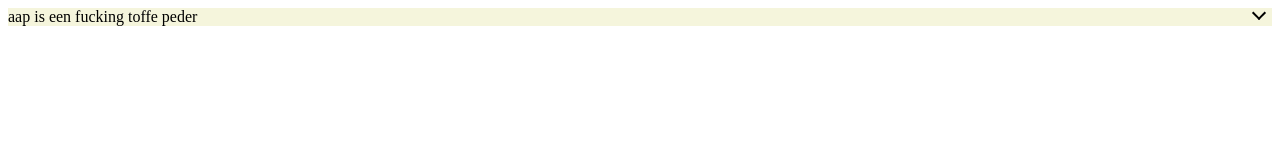
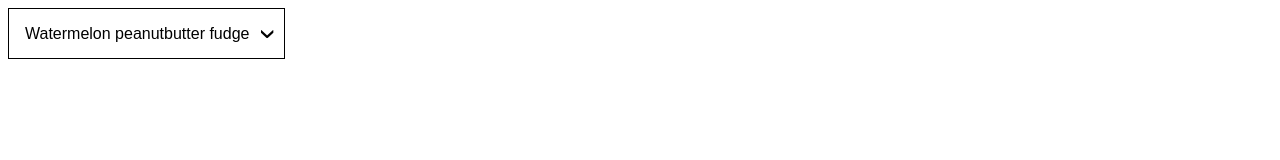
Before and after one commit to jaronbarends/customizable-select, a plain HTML site: page index.html in a window 1280 px wide. Drawn offline with Linux system fonts and the light colour scheme.

Commit message:
added code

```diff
--- /dev/null
+++ b/css/customizable-select-theme.css
@@ -0,0 +1,41 @@
+/*
+* Cosmetic styling for customizable select
+* Only put styles here that do not affect its working
+* Those styles should be put into customizable-select.css
+*/
+
+.customizable-select--is-replaced,
+.custom-select {
+	padding: 1em;
+	height: 100%;
+}
+
+/* Set the dimensions of the replaced select element and make it transparent. */
+.customizable-select--is-replaced {
+	border: 0;
+}
+
+/* fake-element that acts as custom select */
+.custom-select {
+	border: 1px solid currentColor;
+	padding-right: 1.5em;
+}
+
+.customizable-select--is-replaced:focus + .custom-select {
+	color: #c30;
+}
+
+/* arrow symbol after select */
+.custom-select::after {
+	position: absolute;
+	display: block;
+	content: '›';
+	right: 0.2em;
+	top: 50%;
+	width: 0.5em;
+	height: 1em;
+	text-align: center;
+	line-height: 1;
+	font-size: 2em;
+	transform: translateY(-50%) rotate(90deg);
+}
--- a/css/customizable-select.css
+++ b/css/customizable-select.css
@@ -1,6 +1,18 @@
+/*
+* Absolute bare-bone styling for custom select that's necessary for it to work properly
+* Any cosmetic styling should be done in customizable-select-skin.css
+*/
+
 /* Wrapper element to enable positioning */
 .customizable-select-container {
 	position: relative;
+	display: inline-block;
+}
+
+.customizable-select--is-replaced,
+.custom-select {
+	box-sizing: border-box;
+	width: 100%;
 }
 
 /* Set the dimensions of the replaced select element and make it transparent. */
@@ -8,38 +20,17 @@
 	position: relative;
 	z-index: 2;
 	width: 100%;
-	border: 0;
 	opacity: 0;
 }
 
 /* fake-element that acts as custom select */
 .custom-select {
-	display: block;
+	display: inline-block;
 	overflow: hidden;
 	position: absolute;
 	z-index: 1;
 	top: 0;
 	left: 0;
-	width: 100%;
-	background: beige;
 	text-overflow: ellipsis;
 	white-space: nowrap;
 }
-
-.customizable-select--is-replaced:focus + .custom-select {
-	background: yellow;
-}
-
-.custom-select::after {
-	display: block;
-	content: '';
-	position: absolute;
-	right: 0.5em;
-	top: 0;
-	width: 0.5em;
-	height: 0.5em;
-	border: 2px solid currentColor;
-	border-top: none;
-	border-right: none;
-	transform: rotate(-45deg);
-}
--- a/index.html
+++ b/index.html
@@ -8,17 +8,27 @@
 
 	<meta name="viewport" content="width=device-width, initial-scale=1.0">
 
+	<style>
+		/* styling just for this demo page */
+		body {
+			font-family: arial, helvetica, sans-serif;
+		}
+		select,
+		option {
+			font: inherit;
+		}
+	</style>
+
 	<link rel="stylesheet" href="css/customizable-select.css">
+	<link rel="stylesheet" href="css/customizable-select-theme.css">
 </head>
 <body>
 
 	<select class="customizable-select" data-customizable-select>
-		<option value="1">aap is een fucking toffe peder</option>
-		<option value="2">noot</option>
-		<option value="3">mies</option>
-		<option value="3">wim</option>
-		<option value="3">zus</option>
-		<option value="3">jet</option>
+		<option value="3">Watermelon peanutbutter fudge</option>
+		<option value="1">Vanilla</option>
+		<option value="2">Strawberry</option>
+		<option value="3">Chocolate</option>
 	</select>
 
 
--- a/js/customizable-select-init.js
+++ b/js/customizable-select-init.js
@@ -1,3 +1,6 @@
+// re-enable this line when used as import
+// import CustomizableSelect from '../Vendor/_customizable-select';
+
 ;(function() {
 	'use strict';
 
```
Also changed, not shown: js/customizable-select.js (+8 -0 lines), 1 other file.
